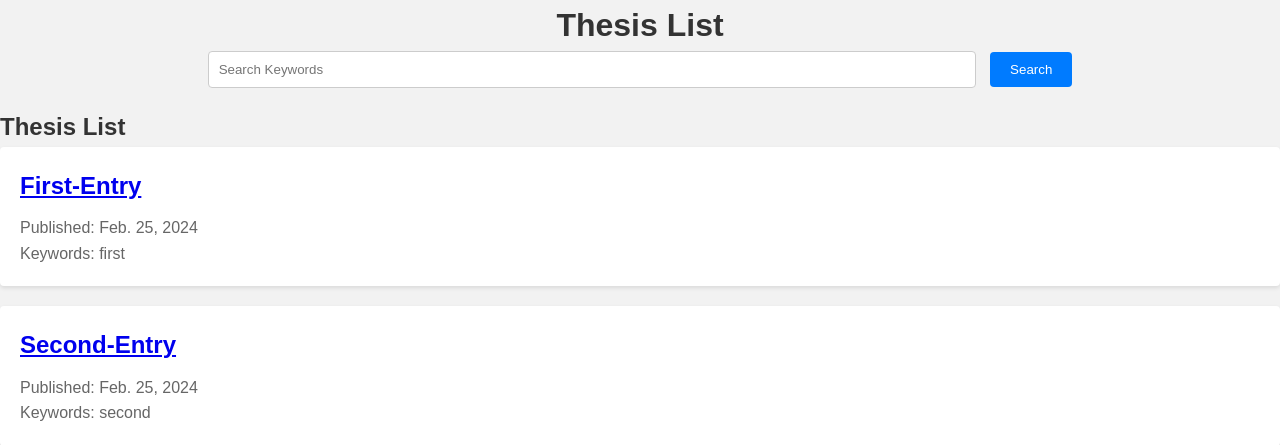
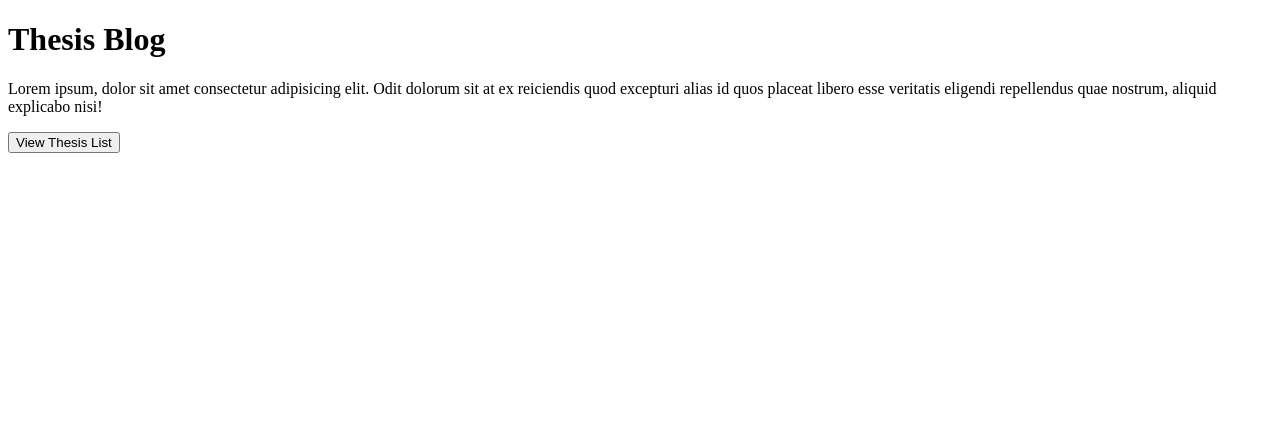
Before and after one commit to TooIneptNeedToLearn/Django-Thesis, a Django app: page / in a window 1280 px wide. Shown: the top 445 px of the page. Run offline with Django 5.2, Linux system fonts and the light colour scheme; data comes from the database, SQL or seed files in the repository; both versions use the stored data as it was after the commit.

Commit message:
add landing page

```diff
--- a/Thesis/Thesis/urls.py
+++ b/Thesis/Thesis/urls.py
@@ -16,9 +16,10 @@ Including another URLconf
 """
 from django.contrib import admin
 from django.urls import path, include
-from content.views import thesis_search
+from content.views import index_page
 
 urlpatterns = [
+    path('', index_page),
     path('admin/', admin.site.urls),
-    path('', include('content.urls')),
+    path('thesis/', include('content.urls')),
 ]
--- a/Thesis/content/templates/base.html
+++ b/Thesis/content/templates/base.html
@@ -5,7 +5,7 @@
 <head>
     <meta charset="UTF-8">
     <meta name="viewport" content="width=device-width, initial-scale=1.0">
-    <title>Document</title>
+    <title>{%block title%}{%endblock%}</title>
     <link rel="stylesheet" href="{% static 'css/style_details.css' %}">
 </head>
 <body>
--- a/Thesis/content/templates/list.html
+++ b/Thesis/content/templates/inner_working/list.html
@@ -26,6 +26,7 @@
         {% for thesis in existing_data %}
             <div class="thesis-item">
                 <h2><a href="{%url 'thesis_details' thesis.id%}">{{ thesis.title }}</a></h2>
+                <p>Abstract: {{thesis.abstract }}</p>
                 <p>Published: {{ thesis.published_date }}</p>
                 <p>Keywords: {{ thesis.keywords }}</p>
             </div>
@@ -40,7 +41,7 @@
         {% if theses %}
             {% for thesis in theses %}
                 <div class="thesis-item">
-                    <h2>{{ thesis.title }}</h2>
+                    <h2><a href="{%url 'thesis_details' thesis.id%}">{{ thesis.title }}</a></h2>
                     <p>Published: {{ thesis.published_date }}</p>
                     <p>Keywords: {{ thesis.keywords }}</p>
                 </div>
--- a/Thesis/content/templates/inner_working/thesis_details.html
+++ b/Thesis/content/templates/inner_working/thesis_details.html
@@ -25,6 +25,6 @@
 </div>
 
 <div class="return">
-    <a href="/">Return to Thesis List</a>
+    <a href="/thesis">Return to Thesis List</a>
 </div>
 {% endblock %}
--- /dev/null
+++ b/Thesis/content/templates/landing_page.html
@@ -0,0 +1,14 @@
+<!DOCTYPE html>
+<html lang="en">
+<head>
+    <meta charset="UTF-8">
+    <meta name="viewport" content="width=device-width, initial-scale=1.0">
+    <title>Landing Page</title>
+</head>
+<body>
+    <h1>Thesis Blog</h1>
+    <p>Lorem ipsum, dolor sit amet consectetur adipisicing elit.
+        Odit dolorum sit at ex reiciendis quod excepturi alias id quos placeat libero esse veritatis eligendi repellendus quae nostrum, aliquid explicabo nisi!</p>
+    <button onclick="window.location.href='/thesis/'">View Thesis List</button>
+</body>
+</html>
--- a/Thesis/content/urls.py
+++ b/Thesis/content/urls.py
@@ -1,5 +1,7 @@
 from django.urls import path
 from . import views
+
+
 
 urlpatterns = [
     path('', views.show_thesis, name='thesis_list'),
--- a/Thesis/content/views.py
+++ b/Thesis/content/views.py
@@ -1,9 +1,16 @@
 from django.shortcuts import render, get_object_or_404
 from .models import Thesis
+from django.core.paginator import Paginator
+
+
+
+def index_page(request):
+    return render(request, 'landing_page.html')
 
 def show_thesis(request):
     theses = Thesis.objects.all()
-    return render(request, 'list.html', {'existing_data': theses})
+    return render(request, 'inner_working/list.html', {'existing_data': theses})
+
 
 def thesis_search(request):
     query = request.GET.get('q')
@@ -12,13 +19,10 @@ def thesis_search(request):
     if query:
         print("Query:", query)
         theses = theses.filter(keywords__icontains=query)
-        print("Executed Query:", theses.query)
 
-    return render(request, 'list.html', {'existing_data': Thesis.objects.all(), 'theses': theses, 'search_query': query})
+    return render(request, 'inner_working/list.html', {'theses': theses, 'search_query': query})
 
 def thesis_details(request, id):
     thesis = get_object_or_404(Thesis, pk=id)
-    """   comments = post.comments.filter(active=True)
-    form = CommentForm() """
 
     return render(request,"inner_working/thesis_details.html", {"thesis":thesis})
```
Also changed, not shown: Thesis/db.sqlite3.
